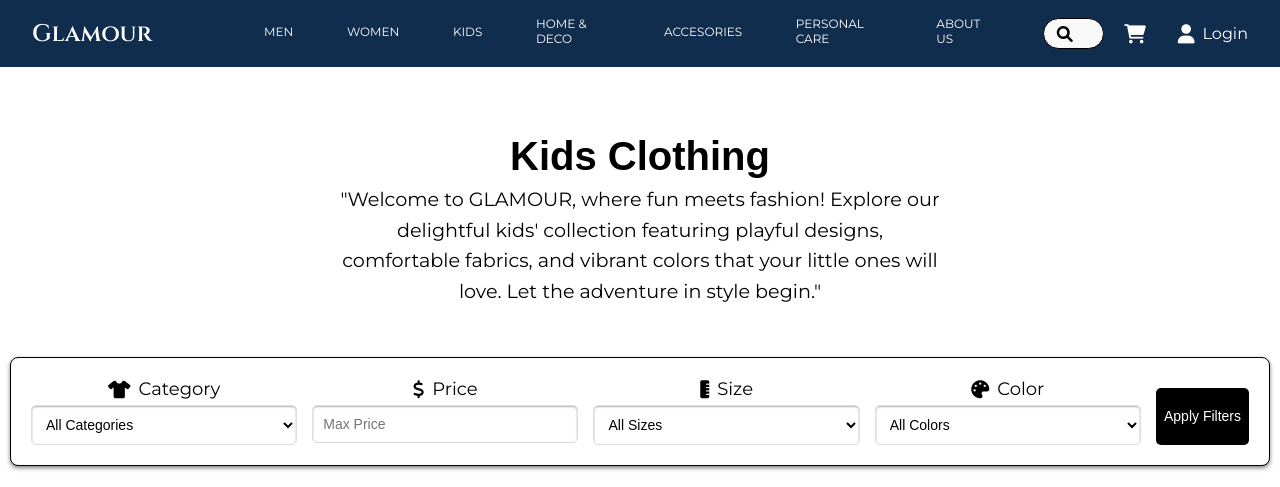
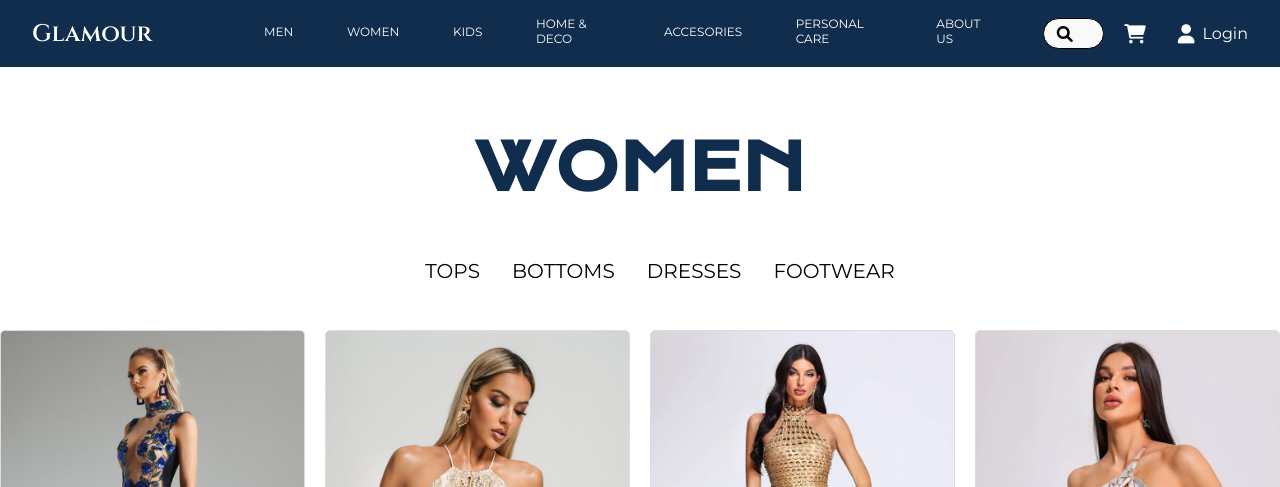
Before and after one commit to rdissanayakee/Glamour-web, a PHP site: the page made by women's collection.html in a window 1280 px wide. Shown: the top 487 px of the page. Run offline with PHP 8.4, Linux system fonts and the light colour scheme.

Commit message:
women's html and css code editing

```diff
--- a/women's collection.css
+++ b/women's collection.css
@@ -1,3 +1,45 @@
+/* Secondary Navigation Bar */
+.secondary-navbar {
+  padding: 1rem 2rem;
+  display: flex;
+  justify-content: center;
+}
+
+.nav-links1 {
+  list-style: none;
+  display: flex;
+  gap: 2rem; /* Adjust gap between links */
+}
+
+.nav-links1 li {
+  display: inline-block;
+  position: relative;
+}
+
+.nav-links1 li a {
+  text-decoration: none;
+  color: #000000; /* Text color */
+  font-size: 20px; /* Adjust font size */
+  font-weight: 400; /* Adjust font weight */
+  padding-bottom: 5px;
+  display: inline-block;
+}
+
+/* Hover Underline Animation */
+.nav-links1 li a::after {
+  content: '';
+  position: absolute;
+  width: 0;
+  height: 2px;
+  background-color: #000000; /* Underline color */
+  bottom: 0;
+  left: 0;
+  transition: width 0.3s ease-in-out;
+}
+
+.nav-links1 li a:hover::after {
+  width: 100%;
+}
 /* CSS Variables */
 :root {
   --primary-color: #000;
@@ -208,45 +250,22 @@ body, html {
 }
 
 
-/* Hero Section */
-.hero-section {
+.open-text {
   display: flex;
   flex-direction: column;
   align-items: center;
   justify-content: center;
   text-align: center;
-  padding: 10px 10px;
-  background-color: var(--secondary-color); /* White background for the hero section */
-  color: var(--primary-color); /* Black text */
-  margin-top: 10px; /* Space from the navbar */
+  height: 20vh; /* This makes the div take up the full height of the viewport */
 }
 
-.hero-section h1 {
-  font-size: 2.5rem;
-  font-family: var(--font-family-heading);
-  margin-bottom: 5px;
+.open-text h1 {
+  font-size: 4em;
+  margin-bottom: 0;
+  text-align: center;
+  font-family: 'Krona One', sans-serif;
+  color: #112D4E;
 }
-
-.hero-section p {
-  font-size: 1.2rem;
-  font-family: var(--font-family-base);
-  max-width: 600px;
-  line-height: 1.6;
-  margin: 0 auto; /* Center the paragraph */
-}
-
-/* Animation for the Hero Section Text */
-.ml12 {
-  opacity: 1;
-  transform: translateY(20px);
-  transition: opacity 0.6s ease-out, transform 0.6s ease-out;
-}
-
-.ml12.animate {
-  opacity: 1;
-  transform: translateY(0);
-}
-
 
 /* Filters */
 .filters {
@@ -491,7 +510,19 @@ box-sizing: border-box;
   }
 }
 
+.brand-logos {
+  display: flex;
+  justify-content: center;
+  align-items: center;
+  padding: 50px;
+  background-color: #fff;
+}
 
+.brand-logos img {
+  margin: 0 20px;
+  max-height: 100px;
+  object-fit: contain;
+}
 /* Footer styles */
 .footer {
   background-color: #112d4e;
--- a/women's collection.html
+++ b/women's collection.html
@@ -4,7 +4,7 @@
     <meta charset="UTF-8">
     <meta name="viewport" content="width=device-width, initial-scale=1.0">
     <title>Glamour</title>
-    <link rel="stylesheet" href="kids.css">
+    <link rel="stylesheet" href="women's collection.css">
     <link rel="preconnect" href="https://fonts.googleapis.com">
     <link rel="preconnect" href="https://fonts.gstatic.com" crossorigin>
     <link href="https://fonts.googleapis.com/css2?family=Cinzel:wght@400..900&display=swap" rel="stylesheet">
@@ -48,94 +48,46 @@
         </div>
     </nav>
 
+	<div class="open-text">
+        <h1>WOMEN</h1>
+    </div>
+    </div>
+
+	<!-- Secondary Navigation Bar -->
+    <nav class="secondary-navbar">
+        <ul class="nav-links1">
+            <li><a href="#">TOPS</a></li>
+            <li><a href="#">BOTTOMS</a></li>
+            <li><a href="#">DRESSES</a></li>
+            <li><a href="#">FOOTWEAR</a></li>
+        </ul>
+    </nav>
 
 
-        <div class="hero-section">
-            <h1 class="ml12"><b>Kids Clothing</b></h1>
-            <p class="ml12">"Welcome to GLAMOUR, where fun meets fashion! Explore our delightful kids'
-                 collection featuring playful designs, comfortable fabrics,
-                and vibrant colors that your little ones will love. Let the adventure in style begin."</p>
-        </div>
-
-    </div>
 
 
-<!-- Main Content -->
-<div class="container main-content">
-    <div class="row">
-        <div class="col-md-3">
-
-        <div class="col-md-9">
-            <!-- Products Section -->
-            <div class="filters">
-                <form>
-                    <div class="filter-item">
-                        <label for="category"><i class="filter-icon fas fa-tshirt"></i> Category</label>
-                        <select id="category" name="category">
-                            <option value="">All Categories</option>
-                            <option value="shirts">Shirts</option>
-                            <option value="pants">Pants</option>
-                            <option value="jackets">Jackets</option>
-                            <!-- Add more categories as needed -->
-                        </select>
-                    </div>
-                    <div class="filter-item">
-                        <label for="price"><i class="filter-icon fas fa-dollar-sign"></i> Price</label>
-                        <input type="number" id="price" name="price" placeholder="Max Price">
-                    </div>
-                    <div class="filter-item">
-                        <label for="size"><i class="filter-icon fas fa-ruler-vertical"></i> Size</label>
-                        <select id="size" name="size">
-                            <option value="">All Sizes</option>
-                            <option value="s">S</option>
-                            <option value="m">M</option>
-                            <option value="l">L</option>
-                            <option value="xl">XL</option>
-                            <!-- Add more sizes as needed -->
-                        </select>
-                    </div>
-                    <div class="filter-item">
-                        <label for="color"><i class="filter-icon fas fa-palette"></i> Color</label>
-                        <select id="color" name="color">
-                            <option value="">All Colors</option>
-                            <option value="red">Red</option>
-                            <option value="blue">Blue</option>
-                            <option value="black">Black</option>
-                            <option value="white">White</option>
-                            <!-- Add more colors as needed -->
-                        </select>
-                    </div>
-                    <button type="submit">Apply Filters</button>
-                </form>
-            </div>
-
             <div class="products-container">
-                <!-- Product Rows -->
                 <div class="row product-row">
-                    <!-- Product Item Template (Repeat as needed) -->
                     <div class="col-md-3 col-sm-6">
                         <div class="product-item">
                             <div class="product-img-wrapper">
-                                <img src="c:\Users\Dinusha Sewwandi\Desktop\website\website images\Women images\bottom 1.jpeg" alt="Product 1" class="product-img primary">
-                                <img src="c:\Users\Dinusha Sewwandi\Desktop\website\website images\Women images\bottom 13.jpeg" alt="Product 1 Hover" class="product-img secondary">
+                                <img src="website images/Women images/dress img 1.jpeg" alt="Product 1" class="product-img primary">
+                                <img src="website images/Women images/dress img 2.jpeg" alt="Product 1 Hover" class="product-img secondary">
                             </div>
-                            <div class="product-info">
-                                <h5>LLS Mini Dress</h5>
-                                <p>12,999 LKR</p>
+							<div class="product-info">
+                                <h5>Antoinette Mini Dress</h5>
+                                <p>16,999 LKR</p>
                             </div>
                             <div class="add-to-cart">
-                                <a href="quickview.html" class="block2-btn flex-c-m stext-103 cl2 size-102 bg0 bor2 hov-btn1 p-lr-15 trans-04 js-show-modal1">
-									Quick View
-								</a>
+                                <i class="fas fa-shopping-cart"></i>
                             </div>
                         </div>
                     </div>
-                    <!-- Repeat the product item template for other products -->
                     <div class="col-md-3 col-sm-6">
                         <div class="product-item">
                             <div class="product-img-wrapper">
-                                <img src="images/women2-1.jpg" alt="Product 1" class="product-img primary">
-                                <img src="images/women2-2.jpg" alt="Product 1 Hover" class="product-img secondary">
+                                <img src="website images/Women images/dress img 4.jpeg" alt="Product 1" class="product-img primary">
+                                <img src="website images/Women images/dress img 3.jpeg" alt="Product 1 Hover" class="product-img secondary">
                             </div>
                             <div class="product-info">
                                 <h5>Antoinette Mini Dress</h5>
@@ -149,8 +101,8 @@
                     <div class="col-md-3 col-sm-6">
                         <div class="product-item">
                             <div class="product-img-wrapper">
-                                <img src="images/women3-1.jpg" alt="Product 1" class="product-img primary">
-                                <img src="images/women3-2.jpg" alt="Product 1 Hover" class="product-img secondary">
+                                <img src="website images/Women images/dress img 6.jpeg" alt="Product 1" class="product-img primary">
+                                <img src="website images/Women images/dress img 5.jpeg" alt="Product 1 Hover" class="product-img secondary">
                             </div>
                             <div class="product-info">
                                 <h5>Ollie Sherpa Zip Thru</h5>
@@ -164,8 +116,8 @@
                     <div class="col-md-3 col-sm-6">
                         <div class="product-item">
                             <div class="product-img-wrapper">
-                                <img src="images/women4-1.webp" alt="Product 1" class="product-img primary">
-                                <img src="images/women4-2.webp" alt="Product 1 Hover" class="product-img secondary">
+                                <img src="website images/Women images/dress img 7.jpeg" alt="Product 1" class="product-img primary">
+                                <img src="website images/Women images/dress img 8.jpeg" alt="Product 1 Hover" class="product-img secondary">
                             </div>
                             <div class="product-info">
                                 <h5>E One Piece Swimsuit</h5>
@@ -179,8 +131,8 @@
                     <div class="col-md-3 col-sm-6">
                         <div class="product-item">
                             <div class="product-img-wrapper">
-                                <img src="images/women5-1.webp" alt="Product 1" class="product-img primary">
-                                <img src="images/women5-2.webp" alt="Product 1 Hover" class="product-img secondary">
+                                <img src="website images/Women images/dress img 9.jpeg" alt="Product 1" class="product-img primary">
+                                <img src="website images/Women images/dress img 10.jpeg" alt="Product 1 Hover" class="product-img secondary">
                             </div>
                             <div class="product-info">
                                 <h5>350 Signature Hoodie</h5>
@@ -194,8 +146,8 @@
                     <div class="col-md-3 col-sm-6">
                         <div class="product-item">
                             <div class="product-img-wrapper">
-                                <img src="images/women6-1.webp" alt="Product 1" class="product-img primary">
-                                <img src="images/women6-2.webp" alt="Product 1 Hover" class="product-img secondary">
+                                <img src="website images/Women images/dress img 12.jpeg" alt="Product 1" class="product-img primary">
+                                <img src="website images/Women images/dress img 11.jpeg" alt="Product 1 Hover" class="product-img secondary">
                             </div>
                             <div class="product-info">
                                 <h5>ALT Bikini Top</h5>
@@ -209,8 +161,8 @@
                     <div class="col-md-3 col-sm-6">
                         <div class="product-item">
                             <div class="product-img-wrapper">
-                                <img src="images/women7-1.webp" alt="Product 1" class="product-img primary">
-                                <img src="images/women7-2.webp" alt="Product 1 Hover" class="product-img secondary">
+                                <img src="website images/Women images/dress img 14.jpeg" alt="Product 1" class="product-img primary">
+                                <img src="website images/Women images/dress img 13.jpeg" alt="Product 1 Hover" class="product-img secondary">
                             </div>
                             <div class="product-info">
                                 <h5>Daisy Supply Hoodie</h5>
@@ -224,8 +176,8 @@
                     <div class="col-md-3 col-sm-6">
                         <div class="product-item">
                             <div class="product-img-wrapper">
-                                <img src="images/women8-1.webp" alt="Product 1" class="product-img primary">
-                                <img src="images/women8-2.webp" alt="Product 1 Hover" class="product-img secondary">
+                                <img src="website images/Women images/dress img 15.jpeg" alt="Product 1" class="product-img primary">
+                                <img src="website images/Women images/dress img 16.jpeg" alt="Product 1 Hover" class="product-img secondary">
                             </div>
                             <div class="product-info">
                                 <h5>Tank Pyjama Set</h5>
@@ -236,126 +188,8 @@
                             </div>
                         </div>
                     </div>
-                    <div class="col-md-3 col-sm-6">
-                        <div class="product-item">
-                            <div class="product-img-wrapper">
-                                <img src="images/women9-1.webp" alt="Product 1" class="product-img primary">
-                                <img src="images/women9-2.webp" alt="Product 1 Hover" class="product-img secondary">
-                            </div>
-                            <div class="product-info">
-                                <h5>Nora Cropped Blazer</h5>
-                                <p>14,499 LKR</p>
-                            </div>
-                            <div class="add-to-cart">
-                                <i class="fas fa-shopping-cart"></i>
-                            </div>
-                        </div>
-                    </div>
-                    <div class="col-md-3 col-sm-6">
-                        <div class="product-item">
-                            <div class="product-img-wrapper">
-                                <img src="images/women10-1.webp" alt="Product 1" class="product-img primary">
-                                <img src="images/women10-2.webp" alt="Product 1 Hover" class="product-img secondary">
-                            </div>
-                            <div class="product-info">
-                                <h5>Astra Sleeveless Dress</h5>
-                                <p>21,999 LKR</p>
-                            </div>
-                            <div class="add-to-cart">
-                                <i class="fas fa-shopping-cart"></i>
-                            </div>
-                        </div>
-                    </div>
-                    <div class="col-md-3 col-sm-6">
-                        <div class="product-item">
-                            <div class="product-img-wrapper">
-                                <img src="images/women11-1.webp" alt="Product 1" class="product-img primary">
-                                <img src="images/women11-2.webp" alt="Product 1 Hover" class="product-img secondary">
-                            </div>
-                            <div class="product-info">
-                                <h5>Summer Heritage Tee</h5>
-                                <p>4,999 LKR</p>
-                            </div>
-                            <div class="add-to-cart">
-                                <i class="fas fa-shopping-cart"></i>
-                            </div>
-                        </div>
-                    </div>
-                    <div class="col-md-3 col-sm-6">
-                        <div class="product-item">
-                            <div class="product-img-wrapper">
-                                <img src="images/women12-1.webp" alt="Product 1" class="product-img primary">
-                                <img src="images/women12-2.webp" alt="Product 1 Hover" class="product-img secondary">
-                            </div>
-                            <div class="product-info">
-                                <h5>Wander Knit Sweater</h5>
-                                <p>14,999 LKR</p>
-                            </div>
-                            <div class="add-to-cart">
-                                <i class="fas fa-shopping-cart"></i>
-                            </div>
-                        </div>
-                    </div>
-                    <div class="col-md-3 col-sm-6">
-                        <div class="product-item">
-                            <div class="product-img-wrapper">
-                                <img src="images/women13-1.webp" alt="Product 1" class="product-img primary">
-                                <img src="images/women13-2.webp" alt="Product 1 Hover" class="product-img secondary">
-                            </div>
-                            <div class="product-info">
-                                <h5>Dawson Mohair Cardigan</h5>
-                                <p>12,999 LKR</p>
-                            </div>
-                            <div class="add-to-cart">
-                                <i class="fas fa-shopping-cart"></i>
-                            </div>
-                        </div>
-                    </div>
-                    <div class="col-md-3 col-sm-6">
-                        <div class="product-item">
-                            <div class="product-img-wrapper">
-                                <img src="images/women14-1.webp" alt="Product 1" class="product-img primary">
-                                <img src="images/women14-2.webp" alt="Product 1 Hover" class="product-img secondary">
-                            </div>
-                            <div class="product-info">
-                                <h5>Marlow Cropped Jumper</h5>
-                                <p>7,999 LKR</p>
-                            </div>
-                            <div class="add-to-cart">
-                                <i class="fas fa-shopping-cart"></i>
-                            </div>
-                        </div>
-                    </div>
-                    <div class="col-md-3 col-sm-6">
-                        <div class="product-item">
-                            <div class="product-img-wrapper">
-                                <img src="images/women15-1.webp" alt="Product 1" class="product-img primary">
-                                <img src="images/women15-2.webp" alt="Product 1 Hover" class="product-img secondary">
-                            </div>
-                            <div class="product-info">
-                                <h5>Classic Down Black Vest</h5>
-                                <p>13,999 LKR</p>
-                            </div>
-                            <div class="add-to-cart">
-                                <i class="fas fa-shopping-cart"></i>
-                            </div>
-                        </div>
-                    </div>
-                    <div class="col-md-3 col-sm-6">
-                        <div class="product-item">
-                            <div class="product-img-wrapper">
-                                <img src="images/women16-1.webp" alt="Product 1" class="product-img primary">
-                                <img src="images/women16-2.webp" alt="Product 1 Hover" class="product-img secondary">
-                            </div>
-                            <div class="product-info">
-                                <h5>Skull Crest Relaxed Tee</h5>
-                                <p>4,999 LKR</p>
-                            </div>
-                            <div class="add-to-cart">
-                                <i class="fas fa-shopping-cart"></i>
-                            </div>
-                        </div>
-                    </div>
+
+
 
                     <!-- ... Other products go here ... -->
                 </div>
@@ -366,7 +200,13 @@
 
     </div>
 </div>
-
+<div class="brand-logos">
+	<img src="website images/Women images/brand icon 2.jpeg" alt="The New York Times">
+	<img src="website images/Women images/brand icon  1.jpeg" alt="Vogue">
+	<img src="website images/Women images/brand icon 4.jpeg" alt="Vanity Fair">
+	<img src="website images/Women images/brand icon 5.jpeg" alt="CNBC">
+	<img src="website images/Women images/brand icon 3.jpeg" alt="CNBC">
+</div>
 
 		<link rel="stylesheet" href="https://cdnjs.cloudflare.com/ajax/libs/font-awesome/6.0.0-beta3/css/all.min.css">
 		<link href="https://fonts.googleapis.com/css2?family=Inter:wght@400;700;900&display=swap" rel="stylesheet">
```
